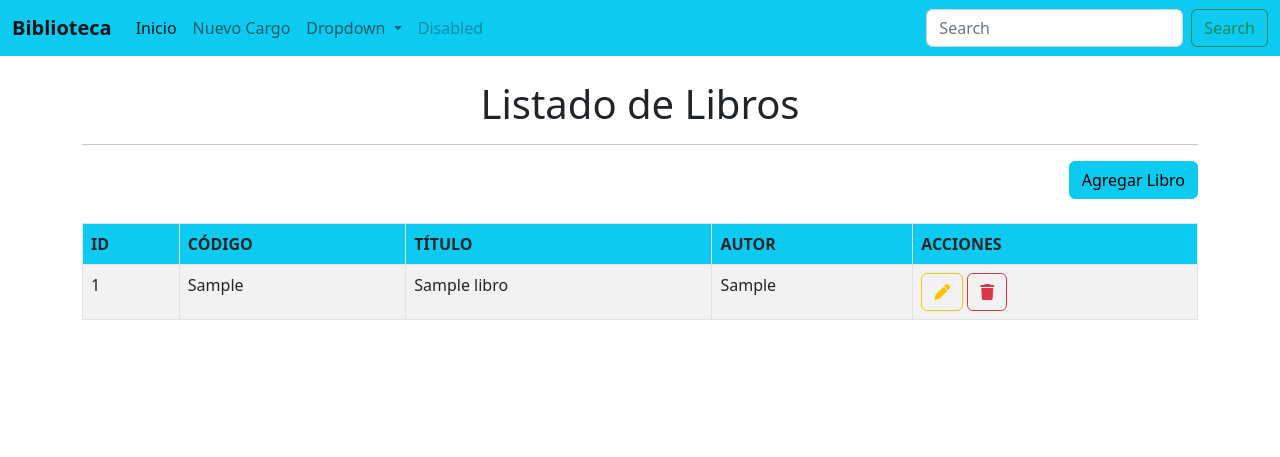
After one commit to Jajasaludos89/Biblioteca, a Django app: page / in a window 1280 px wide. The commit adds this page. Shown: the top 457 px of the page. Run offline with Django 4.2, Linux system fonts and the light colour scheme; tables that the repository leaves empty hold one stand-in row (values such as "Sample post"); some libraries are stand-ins or nearby versions.

Commit message:
numero 15 commit

```diff
--- /dev/null
+++ b/Aplicaciones/Control/templates/inicio.html
@@ -0,0 +1,76 @@
+{% extends './plantilla.html' %}
+{% block contenido %}
+<br>
+<h1 class="text-center">Listado de Libros</h1>
+<hr>
+
+<div class="row">
+    <div class="text-end">
+        <a href="nuevoLibro" class="btn btn-info text-right">
+            Agregar Libro
+        </a>
+    </div>
+</div>
+<br>
+<table class="table table-bordered table-striped table-hover">
+    <thead>
+        <tr class="bg-info">
+            <th>ID</th>
+            <th>CÓDIGO</th>
+            <th>TÍTULO</th>
+            <th>AUTOR</th>
+            <th>ACCIONES</th>
+        </tr>
+    </thead>
+    <tbody>
+        {% for libro in libros %}
+        <tr>
+            <td>{{ libro.id }}</td>
+            <td>{{ libro.codigo }}</td>
+            <td>{{ libro.titulo }}</td>
+            <td>{{ libro.autor }}</td>
+            <td>
+                <a href="editarLibro/{{ libro.id }}" class="btn btn-outline-warning">
+                    <i class="fa fa-pen"></i>
+                </a>
+                <a href="#"
+                   data-id="{{ libro.id }}"
+                   class="btn btn-outline-danger btnEliminar">
+                    <i class="fa fa-trash"></i>
+                </a>
+            </td>
+        </tr>
+        {% endfor %}
+    </tbody>
+</table>
+
+<script>
+    document.addEventListener('DOMContentLoaded', function () {
+        const botonesEliminar = document.querySelectorAll('.btnEliminar');
+
+        botonesEliminar.forEach(boton => {
+            boton.addEventListener('click', function (e) {
+                e.preventDefault();
+                const id = this.getAttribute('data-id');
+
+                Swal.fire({
+                    title: "¿Estás seguro?",
+                    text: "¡No podrás revertir esto!",
+                    icon: "warning",
+                    showCancelButton: true,
+                    confirmButtonColor: "#3085d6",
+                    cancelButtonColor: "#d33",
+                    confirmButtonText: "Sí, eliminar",
+                    cancelButtonText: "Cancelar"
+                }).then((result) => {
+                    if (result.isConfirmed) {
+                        window.location.href = `/eliminarLibro/${id}`;
+                    }
+                });
+            });
+        });
+    });
+</script>
+
+<br><br><br><br><br><br>
+{% endblock %}
--- a/Aplicaciones/Control/templates/plantilla.html
+++ b/Aplicaciones/Control/templates/plantilla.html
@@ -3,7 +3,7 @@
 <head>
     <meta charset="UTF-8">
     <meta name="viewport" content="width=device-width, initial-scale=1.0">
-    <title>Bolsa de Empleo</title>
+    <title>Biblioteca</title>
     <link href="https://cdn.jsdelivr.net/npm/bootstrap@5.2.3/dist/css/bootstrap.min.css" rel="stylesheet" integrity="sha384-rbsA2VBKQhggwzxH7pPCaAqO46MgnOM80zW1RWuH61DGLwZJEdK2Kadq2F9CUG65" crossorigin="anonymous">
     <script src="https://cdn.jsdelivr.net/npm/bootstrap@5.2.3/dist/js/bootstrap.bundle.min.js" integrity="sha384-kenU1KFdBIe4zVF0s0G1M5b4hcpxyD9F7jL+jjXkk+Q2h455rYXK/7HAuoJl+0I4" crossorigin="anonymous"></script>
     <!-- Importando Iconos de FontAwesome -->
@@ -15,7 +15,7 @@
 
     <nav class="navbar navbar-expand-lg bg-info">
         <div class="container-fluid">
-          <a class="navbar-brand" href="/"><b>Empleo</b></a>
+          <a class="navbar-brand" href="/"><b>Biblioteca</b></a>
           <button class="navbar-toggler" type="button" data-bs-toggle="collapse" data-bs-target="#navbarSupportedContent" aria-controls="navbarSupportedContent" aria-expanded="false" aria-label="Toggle navigation">
             <span class="navbar-toggler-icon"></span>
           </button>
```
